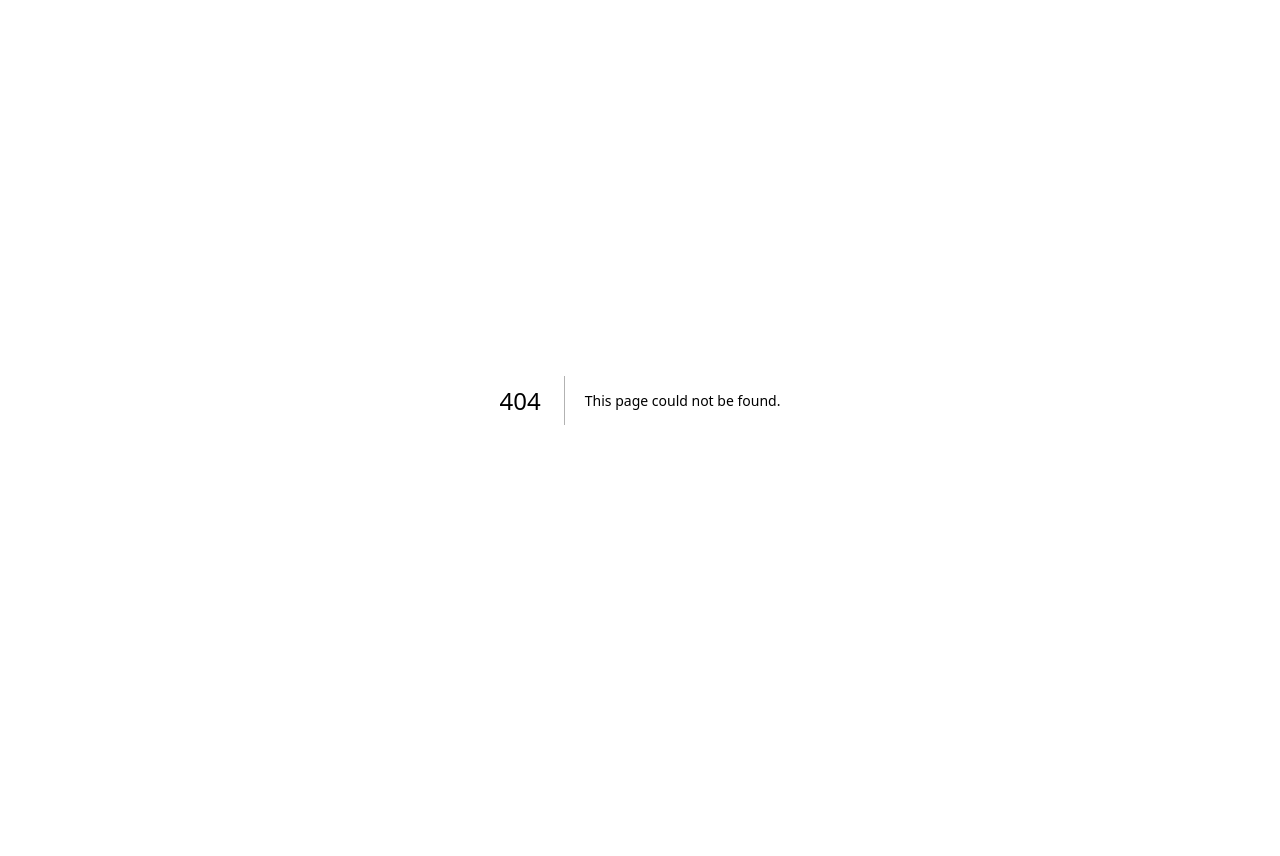
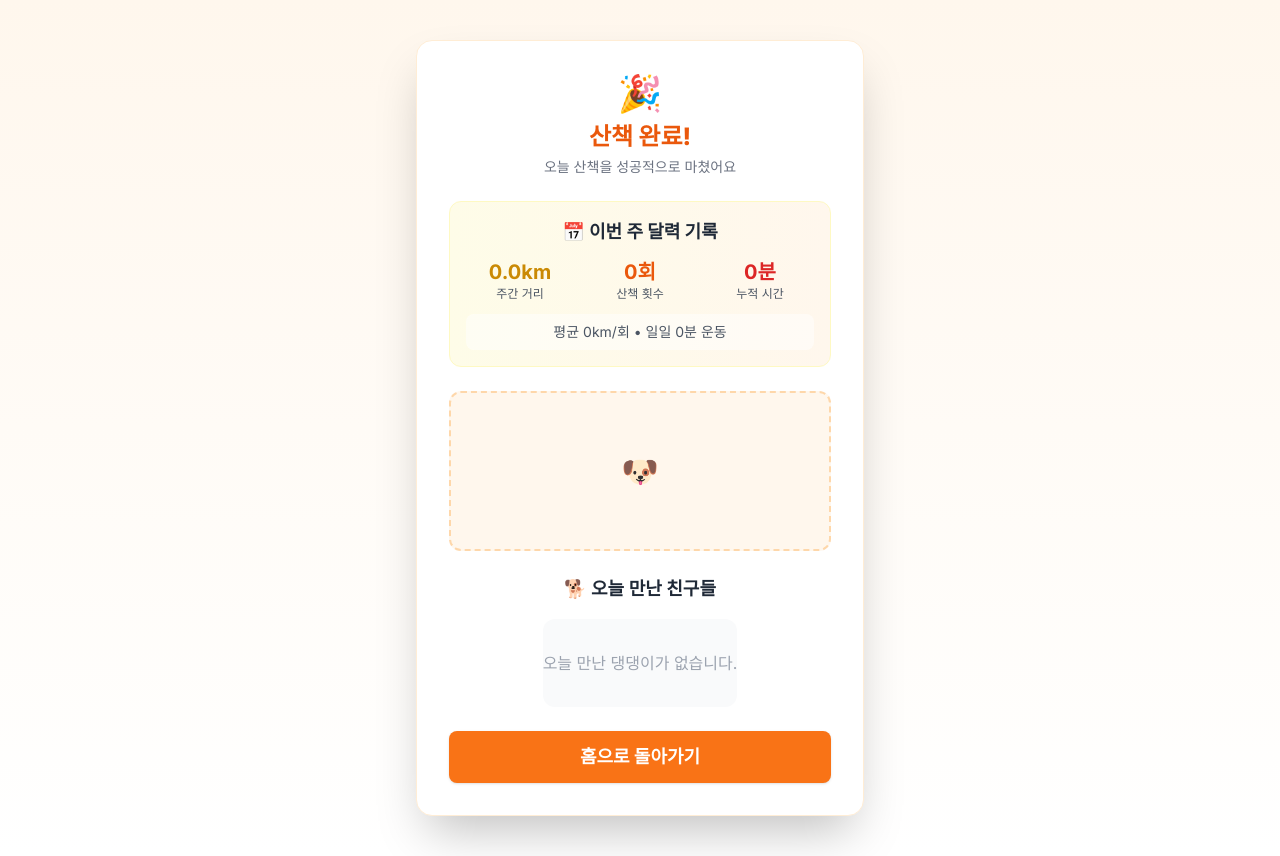
Before and after one commit to praisebak/lv-ddld, a Next.js app: page /map/result in a window 1280 px wide. Before the commit this address had no page. Before the commit the page ends 800 px from the top, so only its background shows below. Built offline with nearby package versions, Linux system fonts and the light colour scheme.

Commit message:
feat: 산책 결과창 추가

```diff
--- /dev/null
+++ b/app/map/result/page.tsx
@@ -0,0 +1,233 @@
+"use client"
+import { useEffect, useState } from "react"
+
+interface DogInfo {
+  id: number
+  name: string
+  breed: string
+  distance: string
+  owner: string
+  avatar: string
+  age: string
+  size: string
+  personality: string
+  isFriend: boolean
+}
+
+interface WalkData {
+  date: string
+  duration: number // 초
+  distance: number // km
+  pace: number // 분/km
+  breeds: string[]
+  dogs: DogInfo[]
+  photo: string | null
+}
+
+export default function WalkResultPage() {
+  const [photoUrl, setPhotoUrl] = useState<string | null>(null)
+  const [breeds, setBreeds] = useState<string[]>([])
+  const [dogs, setDogs] = useState<DogInfo[]>([])
+  const [walkData, setWalkData] = useState<WalkData | null>(null)
+  const [weeklyStats, setWeeklyStats] = useState({ distance: 0, count: 0, time: 0 })
+
+  useEffect(() => {
+    if (typeof window !== "undefined") {
+      setPhotoUrl(localStorage.getItem("walkPhoto"))
+      const breedList = localStorage.getItem("walkBreeds")
+      setBreeds(breedList ? JSON.parse(breedList) : [])
+
+      const dogsList = localStorage.getItem("walkDogs")
+      setDogs(dogsList ? JSON.parse(dogsList) : [])
+
+      // 오늘 산책 데이터 가져오기
+      const todayWalkData = localStorage.getItem("walkData")
+      if (todayWalkData) {
+        setWalkData(JSON.parse(todayWalkData))
+      }
+
+      // 주간 통계 계산
+      const history = JSON.parse(localStorage.getItem("walkHistory") || "[]")
+      const oneWeekAgo = new Date()
+      oneWeekAgo.setDate(oneWeekAgo.getDate() - 7)
+
+      const weeklyRecords = history.filter((record: WalkData) =>
+        new Date(record.date) >= oneWeekAgo
+      )
+
+      const weeklyDistance = weeklyRecords.reduce((sum: number, record: WalkData) => sum + record.distance, 0)
+      const weeklyTime = weeklyRecords.reduce((sum: number, record: WalkData) => sum + record.duration, 0)
+
+      setWeeklyStats({
+        distance: weeklyDistance,
+        count: weeklyRecords.length,
+        time: weeklyTime
+      })
+    }
+  }, [])
+
+  const handleAddFriend = (dogId: number) => {
+    setDogs(prevDogs =>
+      prevDogs.map(dog =>
+        dog.id === dogId ? { ...dog, isFriend: !dog.isFriend } : dog
+      )
+    )
+
+    // localStorage 업데이트
+    const updatedDogs = dogs.map(dog =>
+      dog.id === dogId ? { ...dog, isFriend: !dog.isFriend } : dog
+    )
+    localStorage.setItem('walkDogs', JSON.stringify(updatedDogs))
+  }
+
+  const formatTime = (seconds: number) => {
+    const mins = Math.floor(seconds / 60)
+    const secs = seconds % 60
+    return `${mins}분 ${secs}초`
+  }
+
+  const formatPace = (pace: number) => {
+    if (pace === 0 || !isFinite(pace)) return "--"
+    const mins = Math.floor(pace)
+    const secs = Math.round((pace - mins) * 60)
+    return `${mins}'${secs.toString().padStart(2, '0')}" /km`
+  }
+
+  return (
+    <div className="min-h-screen flex flex-col items-center justify-center bg-gradient-to-b from-orange-50 to-white px-4 py-10">
+      <div className="bg-white rounded-2xl shadow-2xl p-8 max-w-md w-full flex flex-col items-center border border-orange-100">
+        <div className="flex flex-col items-center mb-6">
+          <span className="text-4xl mb-2">🎉</span>
+          <h1 className="text-2xl font-extrabold text-orange-600 mb-1">산책 완료!</h1>
+          <p className="text-gray-500 text-sm">오늘 산책을 성공적으로 마쳤어요</p>
+        </div>
+
+        {/* 오늘 산책 통계 */}
+        {walkData && (
+          <div className="w-full mb-6 p-4 bg-gradient-to-r from-blue-50 to-green-50 rounded-xl border border-blue-100">
+            <h3 className="text-lg font-bold text-gray-800 mb-3 text-center">🏃‍♂️ 오늘의 운동량</h3>
+            <div className="grid grid-cols-3 gap-3">
+              <div className="text-center">
+                <div className="text-xl font-bold text-blue-600">{walkData.distance.toFixed(1)}km</div>
+                <div className="text-xs text-gray-600">총 거리</div>
+              </div>
+              <div className="text-center">
+                <div className="text-xl font-bold text-green-600">{formatTime(walkData.duration)}</div>
+                <div className="text-xs text-gray-600">운동 시간</div>
+              </div>
+              <div className="text-center">
+                <div className="text-xl font-bold text-purple-600">
+                  {formatPace(walkData.pace)}
+                </div>
+                <div className="text-xs text-gray-600">평균 페이스</div>
+              </div>
+            </div>
+          </div>
+        )}
+
+        {/* 주간 통계 */}
+        <div className="w-full mb-6 p-4 bg-gradient-to-r from-yellow-50 to-orange-50 rounded-xl border border-yellow-100">
+          <h3 className="text-lg font-bold text-gray-800 mb-3 text-center">📅 이번 주 달력 기록</h3>
+          <div className="grid grid-cols-3 gap-3 mb-3">
+            <div className="text-center">
+              <div className="text-xl font-bold text-yellow-600">{weeklyStats.distance.toFixed(1)}km</div>
+              <div className="text-xs text-gray-600">주간 거리</div>
+            </div>
+            <div className="text-center">
+              <div className="text-xl font-bold text-orange-600">{weeklyStats.count}회</div>
+              <div className="text-xs text-gray-600">산책 횟수</div>
+            </div>
+            <div className="text-center">
+              <div className="text-xl font-bold text-red-600">{Math.floor(weeklyStats.time / 60)}분</div>
+              <div className="text-xs text-gray-600">누적 시간</div>
+            </div>
+          </div>
+          <div className="text-center p-2 bg-white/50 rounded-lg">
+            <div className="text-sm text-gray-600">
+              평균 {weeklyStats.count > 0 ? (weeklyStats.distance / weeklyStats.count).toFixed(1) : 0}km/회 •
+              일일 {weeklyStats.count > 0 ? Math.floor(weeklyStats.time / weeklyStats.count / 60) : 0}분 운동
+            </div>
+          </div>
+        </div>
+
+        {/* 산책 사진 */}
+        {photoUrl ? (
+          <img src={photoUrl} alt="산책 사진" className="rounded-xl border-4 border-orange-200 shadow-lg mb-6 max-h-60 object-cover" />
+        ) : (
+          <div className="w-full h-40 flex items-center justify-center bg-orange-50 rounded-xl border-2 border-dashed border-orange-200 mb-6 text-orange-300 text-3xl">🐶</div>
+        )}
+
+        {/* 만난 댕댕이들 */}
+        <h2 className="text-lg font-semibold mb-4 text-gray-800">🐕 오늘 만난 친구들</h2>
+        {dogs.length > 0 ? (
+          <div className="w-full space-y-3 mb-6">
+            {dogs.map((dog) => (
+              <div key={dog.id} className="bg-gradient-to-r from-purple-50 to-pink-50 rounded-2xl p-4 border border-purple-100 shadow-sm">
+                <div className="flex items-start gap-3">
+                  {/* 아바타 */}
+                  <div className="text-3xl">{dog.avatar}</div>
+
+                  {/* 댕댕이 정보 */}
+                  <div className="flex-1 min-w-0">
+                    <div className="flex items-center justify-between mb-2">
+                      <h3 className="font-bold text-gray-800 text-lg">{dog.name}</h3>
+                      <span className="text-xs text-gray-500 bg-white/60 px-2 py-1 rounded-full">
+                        {dog.distance}
+                      </span>
+                    </div>
+
+                    <div className="grid grid-cols-2 gap-2 mb-3">
+                      <div className="text-sm">
+                        <span className="text-gray-600">품종:</span>
+                        <span className="ml-1 font-medium text-purple-700">{dog.breed}</span>
+                      </div>
+                      <div className="text-sm">
+                        <span className="text-gray-600">나이:</span>
+                        <span className="ml-1 font-medium text-purple-700">{dog.age}</span>
+                      </div>
+                      <div className="text-sm">
+                        <span className="text-gray-600">크기:</span>
+                        <span className="ml-1 font-medium text-purple-700">{dog.size}</span>
+                      </div>
+                      <div className="text-sm">
+                        <span className="text-gray-600">보호자:</span>
+                        <span className="ml-1 font-medium text-purple-700">{dog.owner}님</span>
+                      </div>
+                    </div>
+
+                    <div className="text-xs text-gray-600 italic mb-3 bg-white/40 p-2 rounded-lg">
+                      "{dog.personality}"
+                    </div>
+
+                    {/* 친구추가 버튼 */}
+                    <button
+                      onClick={() => handleAddFriend(dog.id)}
+                      className={`w-full py-2 px-4 rounded-lg font-medium text-sm transition-all ${
+                        dog.isFriend
+                          ? 'bg-green-500 text-white shadow-md'
+                          : 'bg-white text-purple-600 border border-purple-200 hover:bg-purple-50'
+                      }`}
+                    >
+                      {dog.isFriend ? '✅ 친구 추가됨' : '🤝 친구추가하기'}
+                    </button>
+                  </div>
+                </div>
+              </div>
+            ))}
+          </div>
+        ) : (
+          <div className="text-gray-400 mb-6 text-center py-8 bg-gray-50 rounded-xl">
+            오늘 만난 댕댕이가 없습니다.
+          </div>
+        )}
+
+        <button
+          className="w-full py-3 rounded-lg bg-orange-500 hover:bg-orange-600 text-white font-bold text-lg shadow transition"
+          onClick={() => window.location.href = '/'}
+        >
+          홈으로 돌아가기
+        </button>
+      </div>
+    </div>
+  )
+}
```
